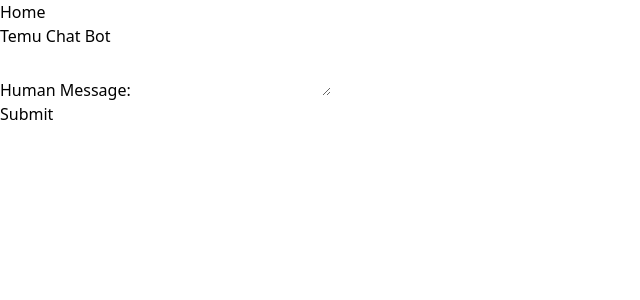
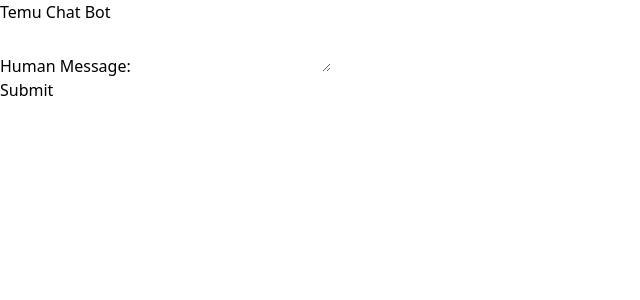
Before and after one commit to Justin4625/Eindopdracht-02-PRG-08, a React (Vite) app in the folder Taalmodel/Client/: page / in a window 1280 px wide. Shown: the top 300 px of the page, without its empty margins (0-640 px from the left). Built offline with nearby package versions, Linux system fonts and the light colour scheme.

Commit message:
Navbar deleted

```diff
--- a/Taalmodel/Client/src/App.jsx
+++ b/Taalmodel/Client/src/App.jsx
@@ -1,9 +1,7 @@
 import { createBrowserRouter, RouterProvider } from "react-router";
 import Home from "./Home.jsx";
-import Layout from "./Layout.jsx";
 
 const router = createBrowserRouter([{
-    element: <Layout />,
     children: [
         {
             path: "/",
--- a/Taalmodel/Client/src/Layout.jsx
+++ /dev/null
@@ -1,18 +0,0 @@
-import {Link, Outlet} from "react-router";
-
-function Layout() {
-    return (
-        <>
-            <nav>
-                <Link to={"/"}>
-                    Home
-                </Link>
-            </nav>
-            <main>
-                <Outlet/>
-            </main>
-        </>
-    );
-}
-
-export default Layout;
```
